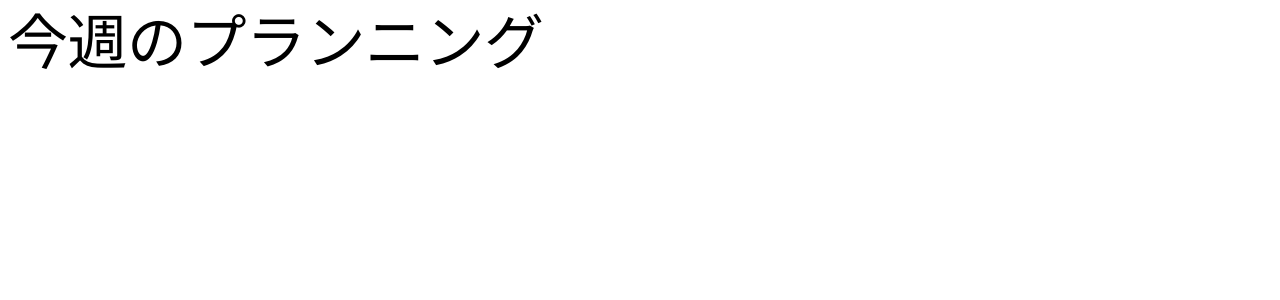
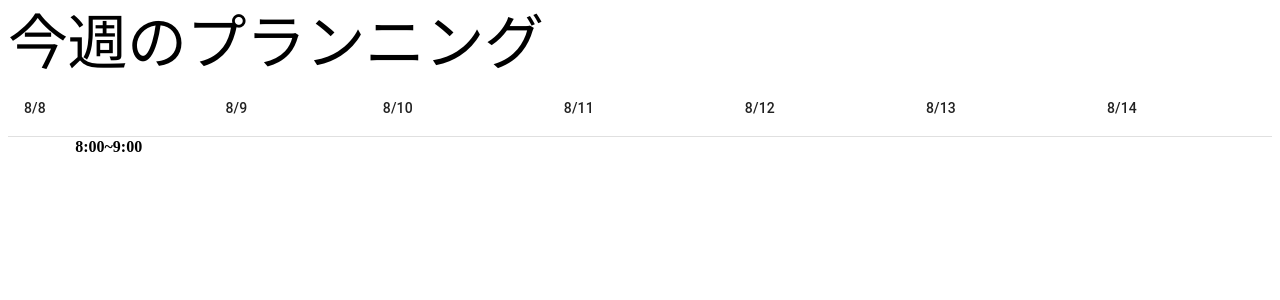
Before and after one commit to Kota049/ReactTraining1, a React (Vite) app in the folder app/: page / in a window 1280 px wide. Shown: the top 300 px of the page. Built offline with nearby package versions, Linux system fonts and the light colour scheme.

Commit message:
green table has row headding th

```diff
--- a/app/src/App.tsx
+++ b/app/src/App.tsx
@@ -1,9 +1,11 @@
+import DateTable from './components/Table';
 import Title from './components/Title';
 
 function App() {
   return (
     <div className="App">
       <Title />
+      <DateTable />
     </div>
   );
 }
--- a/app/src/components/Table.tsx
+++ b/app/src/components/Table.tsx
@@ -21,7 +21,11 @@ const DateTable = () => {
             <TableCell>8/14</TableCell>
           </TableRow>
         </TableHead>
-        <TableBody></TableBody>
+        <TableBody>
+          <TableRow>
+            <th>8:00~9:00</th>
+          </TableRow>
+        </TableBody>
       </Table>
     </>
   );
```
